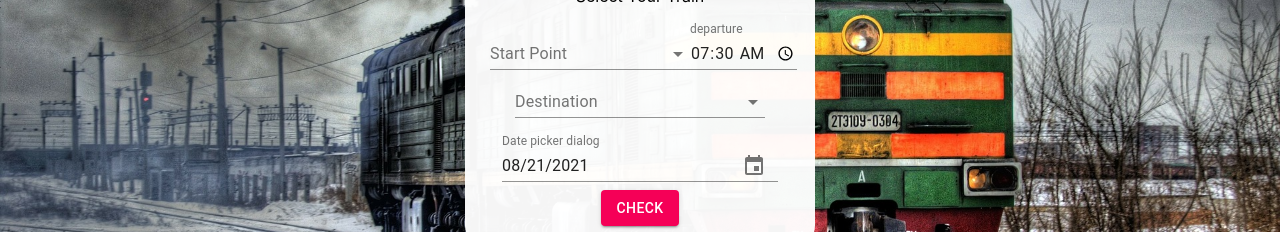
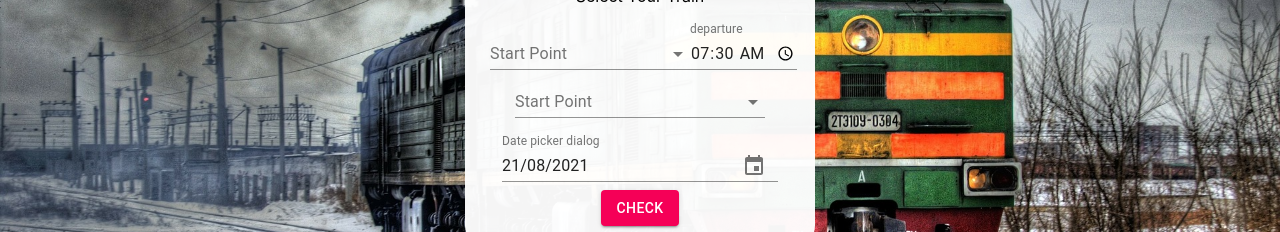
Before and after one commit to Rafalstrus/pociagi, a React (Create React App) app: page / in a window 1280 px wide. Shown: the part 294-526 px from the top of the page. Built offline with nearby package versions, Linux system fonts and the light colour scheme.

Commit message:
add new action to redux, working with date object, and try to fix bugs

```diff
--- a/package.json
+++ b/package.json
@@ -16,6 +16,7 @@
     "react-redux": "^7.2.4",
     "react-scripts": "4.0.3",
     "redux": "^4.1.1",
+    "redux-devtools-extension": "^2.13.9",
     "typescript": "^4.3.5",
     "web-vitals": "^1.1.2"
   },
--- a/src/App.tsx
+++ b/src/App.tsx
@@ -15,5 +15,8 @@ function App() {
     </div>
   );
 }
+/*
 
+Suspense react
+*/
 export default App;
--- a/src/cities names/cities.ts
+++ b/src/cities names/cities.ts
@@ -1,5 +1,8 @@
 const cities = [
     { name: 'Kraków'},
-    { name: 'Warszawa'}
+    { name: 'Warszawa'},
+    { name: 'Poznań'},
+    { name: 'Pruszków'},
+    { name: 'Olsztyn'}
 ]
 export {cities}
--- a/src/components/train-selector/train-selector.component.tsx
+++ b/src/components/train-selector/train-selector.component.tsx
@@ -6,17 +6,23 @@ import { connect } from "react-redux";
 import DateFnsUtils from '@date-io/date-fns';
 import { Button, TextField, Box, Grid } from '@material-ui/core/';
 import { MuiPickersUtilsProvider, KeyboardDatePicker } from '@material-ui/pickers/';
-import { Autocomplete } from '@material-ui/lab/';
+import  Autocomplete  from '@material-ui/lab/Autocomplete';
 
 import { mapStateToProps, mapDispatchToProps } from '../../store-redux/operations';
 
 import { cities } from '../../cities names/cities'
 
-function TrainSelector() {
+function TrainSelector(
+  { changeStartStation, changeDestinationStation, changeDepartureTime, changeDay }: any) {
+
   const [selectedDate, setSelectedDate] = useState<any>(new Date());
 
-  const handleDateChange = (date: any) => {
-    setSelectedDate(date);
+  const handleDayChange = (date: any) => {
+    console.log(date.getDate())
+    console.log(date.getMonth() + 1)
+    console.log(date.getFullYear())
+    setSelectedDate(date)
+    //changeDay(date);
   };
   return (
     <Box
@@ -29,14 +35,23 @@ function TrainSelector() {
       >Select Your Train
       </p>
       <Grid
-        container direction={"row"}  justifyContent="center"
+        container direction={"row"} justifyContent="center"
       >
         <Grid item xs={8} >
           <Autocomplete
             options={cities}
+            onChange={(data, values) => {
+              (values?.name !== undefined) ?
+                changeStartStation(values?.name) : changeStartStation("")
+            }}
             getOptionLabel={(option: any) => option.name}
             renderInput={(params) =>
-              <TextField {...params} label="Start Point" />}
+              <TextField
+                {...params}
+                onChange={(data) => changeStartStation(data.target.value)}
+                label="Start Point"
+
+              />}
           />
         </Grid>
         <Grid item xs={4} >
@@ -44,7 +59,7 @@ function TrainSelector() {
             id="time"
             label="departure"
             type="time"
-            onChange={(data :any)=>{console.log(data.target.value)}}
+            onChange={(data) => { changeDepartureTime(data.target.value) }}
             defaultValue="07:30"
             inputProps={{
               step: 300, // 5 min
@@ -53,22 +68,31 @@ function TrainSelector() {
           </TextField>
         </Grid>
         <Grid item xs={10} >
-            <Autocomplete
-              options={cities}
-              getOptionLabel={(option: any) => option.name}
-              renderInput={(params) =>
-                <TextField {...params} label="Destination" />}
-            />
+          <Autocomplete
+            onChange={(data, values) => {
+              (values?.name !== undefined) ?
+                changeDestinationStation(values?.name) : changeDestinationStation("")
+            }}
+            options={cities}
+            getOptionLabel={(option: any) => option.name}
+            renderInput={(params) =>
+              <TextField
+                {...params}
+                onChange={(data) => changeDestinationStation(data.target.value)}
+                label="Start Point"
+
+              />}
+          />
         </Grid>
       </Grid>
-      <MuiPickersUtilsProvider utils={DateFnsUtils}>
+      <MuiPickersUtilsProvider utils={DateFnsUtils} >
         <KeyboardDatePicker
           margin="normal"
           id="date-picker-dialog"
           label="Date picker dialog"
-          format="MM/dd/yyyy"
+          format="dd/MM/yyyy"
           value={selectedDate}
-          onChange={handleDateChange}
+          onChange={handleDayChange}
 
         />
       </MuiPickersUtilsProvider>
@@ -77,6 +101,7 @@ function TrainSelector() {
         color="secondary"
         size="medium"
         onClick={() => {
+          console.log("kukułka")
         }}>Check
       </Button>
     </Box>
--- a/src/store-redux/action.ts
+++ b/src/store-redux/action.ts
@@ -1,7 +1,9 @@
 const Types = {
     CHANGE_START_STATION: "CHANGE_START_STATION",
     CHANGE_DESTINATION_STATION: "CHANGE_DESTINATION_STATION",
-    CHANGE_TRAIN_DATA: "CHANGE_TRAIN_DATA"
+    CHANGE_TRAIN_DATA: "CHANGE_TRAIN_DATA",
+    CHANGE_DEPARTURE_TIME: "CHANGE_DEPARTURE_TIME",
+    CHANGE_DAY: "CHANGE_DAY"
 };
 // actions
 const changeStartStation = (startStation: string) => ({
@@ -16,10 +18,20 @@ const changeTrainData = (data: string) => ({
     type: Types.CHANGE_TRAIN_DATA,
     data: data
 })
+const changeDepartureTime = (time: string) => ({
+    type: Types.CHANGE_DEPARTURE_TIME,
+    time: time
+})
+const changeDay = (day: string) => ({
+    type: Types.CHANGE_DAY,
+    day: day
+})
 const exportedObject = {
     changeStartStation,
     changeDestinationStation,
     changeTrainData,
+    changeDepartureTime,
+    changeDay,
     Types
 }
 export default exportedObject
--- a/src/store-redux/operations.ts
+++ b/src/store-redux/operations.ts
@@ -9,7 +9,9 @@ const mapStateToProps = (state: any) => ({
 const mapDispatchToProps = (dispatch: any) => ({
     changeStartStation: (startStation: string) => dispatch(ACTIONS.changeStartStation(startStation)),
     changeDestinationStation: (destinationStation: string) => dispatch(ACTIONS.changeDestinationStation(destinationStation)),
-    changeTrainData: (data: string) =>dispatch(ACTIONS.changeTrainData(data))
+    changeTrainData: (data: string) =>dispatch(ACTIONS.changeTrainData(data)),
+    changeDepartureTime: (time :string) => dispatch(ACTIONS.changeDepartureTime(time)),
+    changeDay: (day :string) => dispatch(ACTIONS.changeDay(day))
 });
 
 export {
--- a/src/store-redux/reducer.ts
+++ b/src/store-redux/reducer.ts
@@ -3,7 +3,7 @@ import ACTIONS from "./action";
 interface DefaultState {
     day: string,
     trainData: any,
-    departureTime: any,
+    departureTime: string,
     startStation: string,
     destinationStation: string
 }
@@ -11,7 +11,7 @@ interface DefaultState {
 const defaultState: DefaultState = {
     day: "12/08/2021",
     trainData: {},
-    departureTime: "",
+    departureTime: "07:30",
     startStation: "",
     destinationStation:""
 };
@@ -35,6 +35,18 @@ const Reducer = (state = defaultState, action: any) => {
                 trainData : action.data
             }
         }
+        case ACTIONS.Types.CHANGE_DEPARTURE_TIME: {
+            return {
+                ...state,
+                departureTime : action.time
+            }
+        }
+        case ACTIONS.Types.CHANGE_DAY: {
+            return {
+                ...state,
+                day : action.day
+            }
+        }
         default:
             return state;
     }
--- a/src/store-redux/store.js
+++ b/src/store-redux/store.js
@@ -1,6 +1,7 @@
-import { createStore, applyMiddleware } from "redux";
+import { createStore } from "redux";
+import { composeWithDevTools } from 'redux-devtools-extension';
 import rootReducer from './reducer'
 
-const store = createStore(rootReducer, applyMiddleware())
+const store = createStore(rootReducer, composeWithDevTools())
 
 export default store
```
Also changed, not shown: 1 other file (tests, documents, lock files or other folders).
